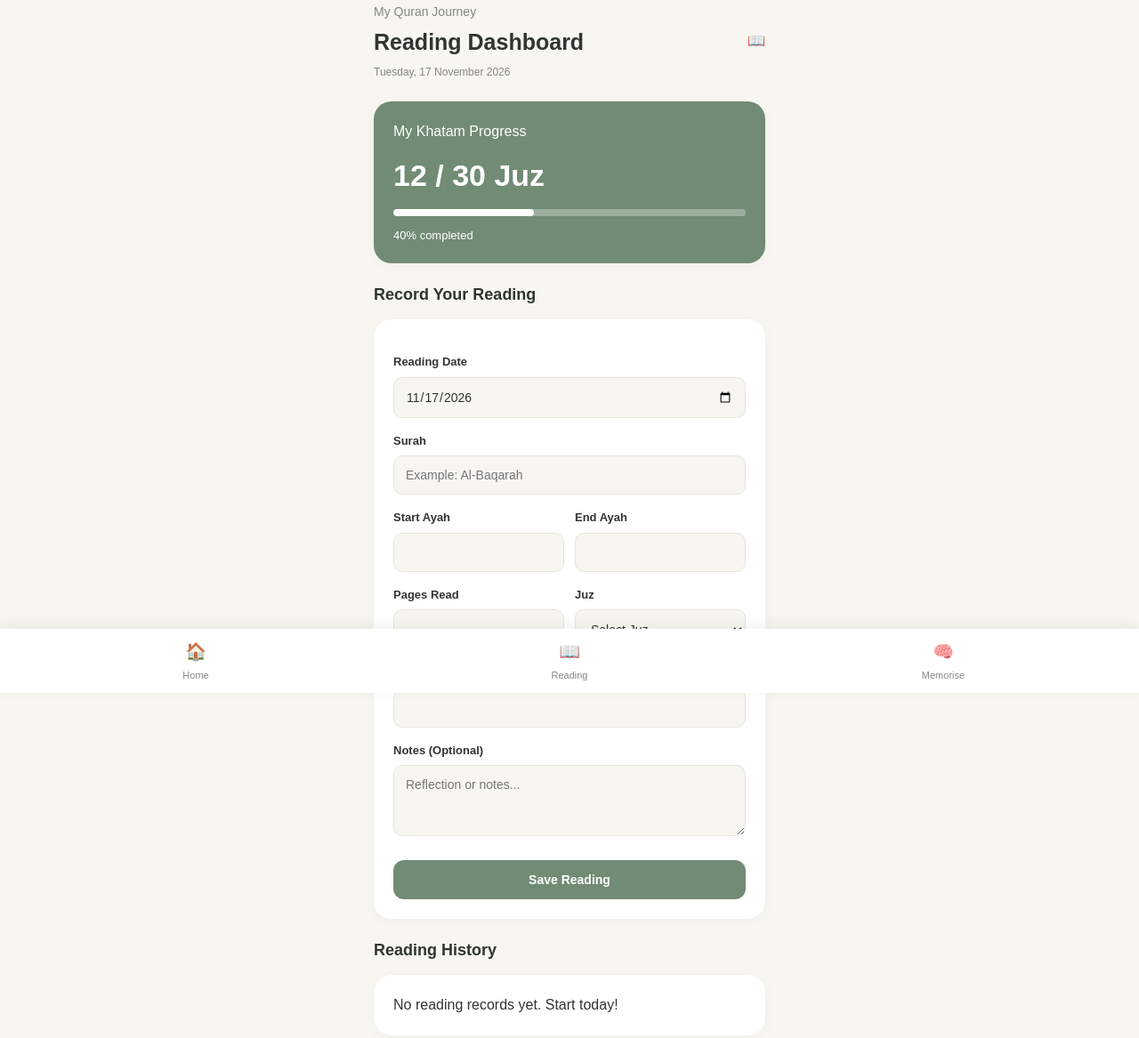
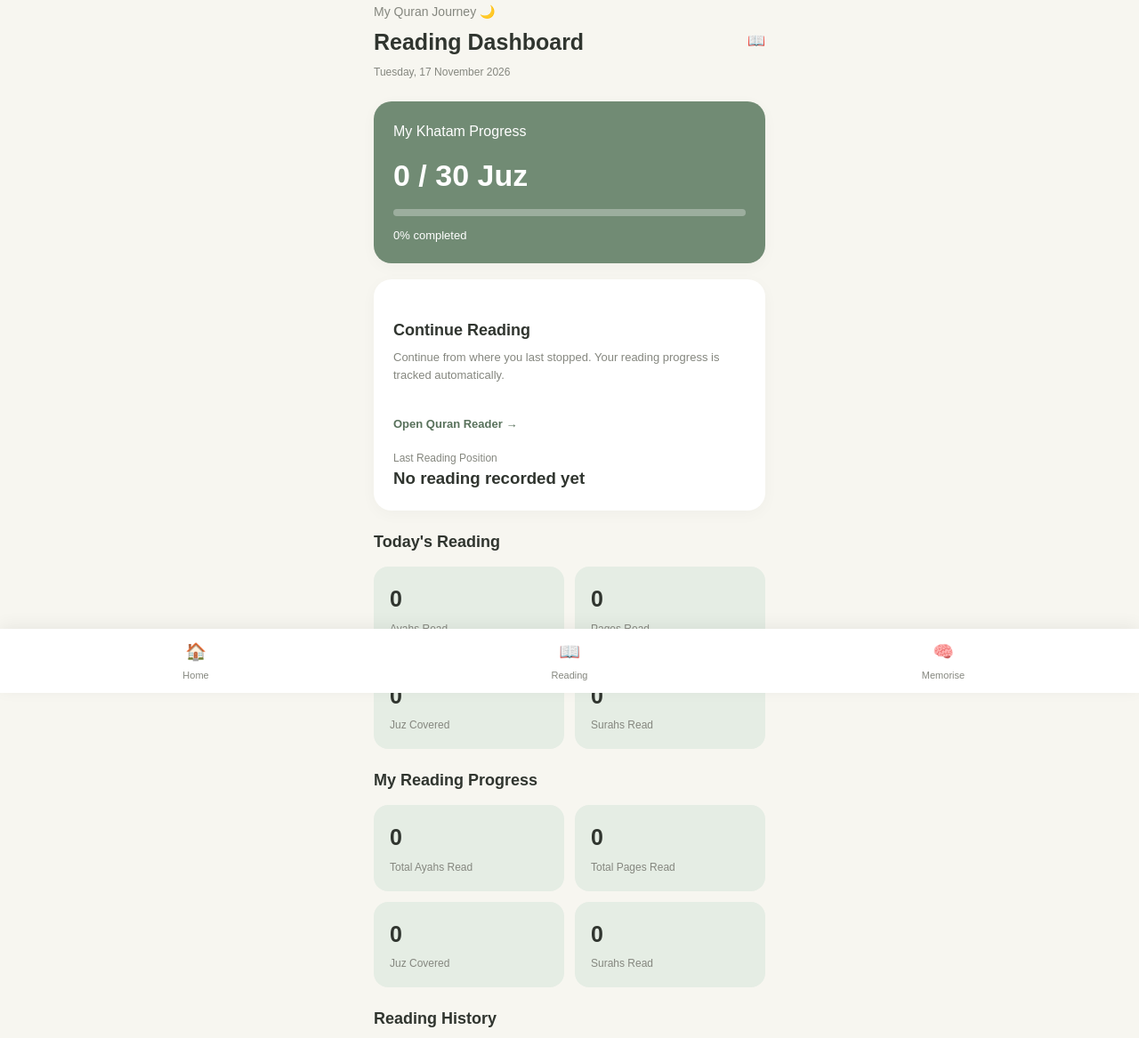
Before and after one commit to fireflysam08/Quran-daily, a plain HTML site: page reading.html in a window 1280 px wide. Shown: the part 21-1188 px from the top of the page at 89% size. Drawn offline with Linux system fonts and the light colour scheme.

Commit message:
Update reading.html

```diff
--- a/reading.html
+++ b/reading.html
@@ -8,94 +8,117 @@
   <title>Reading Dashboard | Quran Daily Tracker</title>
   <link rel="stylesheet" href="style.css">
 </head>
+
 <body>
-
   <main class="app">
 
     <header>
       <div>
-        <p class="greeting">My Quran Journey</p>
+        <p class="greeting">My Quran Journey 🌙</p>
         <h1>Reading Dashboard</h1>
         <p class="date" id="today"></p>
       </div>
       <div>📖</div>
     </header>
 
+    <!-- KHATAM PROGRESS -->
     <section class="card progress-card">
       <p>My Khatam Progress</p>
-      <div class="progress-number">12 / 30 Juz</div>
+
+      <div class="progress-number" id="khatamJuz">
+        0 / 30 Juz
+      </div>
+
       <div class="progress-track">
-        <div class="progress-fill"></div>
+        <div class="progress-fill" id="khatamProgressBar"
+             style="width:0%"></div>
       </div>
-      <p style="margin-top:12px;font-size:13px">
-        40% completed
+
+      <p id="khatamPercentage"
+         style="margin-top:12px;font-size:13px">
+        0% completed
       </p>
     </section>
 
-    <h2 class="section-title">Record Your Reading</h2>
+    <!-- OPEN QURAN -->
+    <section class="card">
+      <h2 class="section-title">Continue Reading</h2>
 
-    <section class="card">
-      <form id="readingForm">
+      <p class="section-description">
+        Continue from where you last stopped. Your reading
+        progress is tracked automatically.
+      </p>
 
-        <label for="readingDate">Reading Date</label>
-        <input type="date" id="readingDate" required>
+      <a href="quran.html" class="action-link">
+        Open Quran Reader →
+      </a>
 
-        <label for="surah">Surah</label>
-        <input type="text" id="surah"
-          placeholder="Example: Al-Baqarah" required>
+      <div style="margin-top:18px">
+        <p class="stat-label">Last Reading Position</p>
+        <h3 id="lastReadingPosition">No reading recorded yet</h3>
+      </div>
+    </section>
 
-        <div class="form-row">
-          <div>
-            <label for="startAyah">Start Ayah</label>
-            <input type="number" id="startAyah" min="1" required>
-          </div>
-          <div>
-            <label for="endAyah">End Ayah</label>
-            <input type="number" id="endAyah" min="1" required>
-          </div>
+    <!-- TODAY'S READING -->
+    <h2 class="section-title">Today's Reading</h2>
+
+    <section class="stats">
+      <div class="stat">
+        <div class="stat-number" id="todayAyahs">0</div>
+        <div class="stat-label">Ayahs Read</div>
       </div>
 
-        <div class="form-row">
-          <div>
-            <label for="pages">Pages Read</label>
-            <input type="number" id="pages" min="1" required>
-          </div>
-          <div>
-            <label for="juz">Juz</label>
-            <select id="juz" required>
-              <option value="">Select Juz</option>
-              <script>
-                for(let i=1;i<=30;i++){
-                  document.write(`<option value="${i}">Juz ${i}</option>`);
-                }
-              </script>
-            </select>
-          </div>
+      <div class="stat">
+        <div class="stat-number" id="todayPages">0</div>
+        <div class="stat-label">Pages Read</div>
       </div>
 
-        <label for="duration">Reading Duration (minutes)</label>
-        <input type="number" id="duration" min="1">
+      <div class="stat">
+        <div class="stat-number" id="todayJuz">0</div>
+        <div class="stat-label">Juz Covered</div>
+      </div>
 
-        <label for="notes">Notes (Optional)</label>
-        <textarea id="notes"
-          placeholder="Reflection or notes..."></textarea>
-
-        <button type="submit"
-          style="width:100%;margin-top:20px">
-          Save Reading
-        </button>
-
-      </form>
+      <div class="stat">
+        <div class="stat-number" id="todaySurahs">0</div>
+        <div class="stat-label">Surahs Read</div>
+      </div>
     </section>
 
+    <!-- OVERALL READING -->
+    <h2 class="section-title">My Reading Progress</h2>
+
+    <section class="stats">
+      <div class="stat">
+        <div class="stat-number" id="totalAyahs">0</div>
+        <div class="stat-label">Total Ayahs Read</div>
+      </div>
+
+      <div class="stat">
+        <div class="stat-number" id="totalPages">0</div>
+        <div class="stat-label">Total Pages Read</div>
+      </div>
+
+      <div class="stat">
+        <div class="stat-number" id="totalJuz">0</div>
+        <div class="stat-label">Juz Covered</div>
+      </div>
+
+      <div class="stat">
+        <div class="stat-number" id="totalSurahs">0</div>
+        <div class="stat-label">Surahs Read</div>
+      </div>
+    </section>
+
+    <!-- READING HISTORY -->
     <h2 class="section-title">Reading History</h2>
 
     <section class="card" id="readingHistory">
-      <p>Your reading records will appear here.</p>
+      <p>Your automatic reading history will appear here.</p>
     </section>
 
   </main>
 
+  <!-- BOTTOM NAVIGATION -->
   <nav class="bottom-nav">
     <a href="index.html">🏠<span>Home</span></a>
     <a href="reading.html">📖<span>Reading</span></a>
```
Lines whose indentation alone changed are shown as unchanged.
